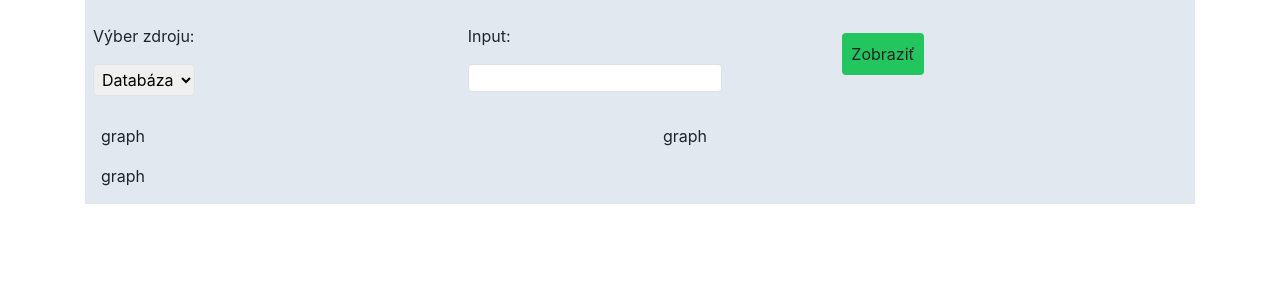
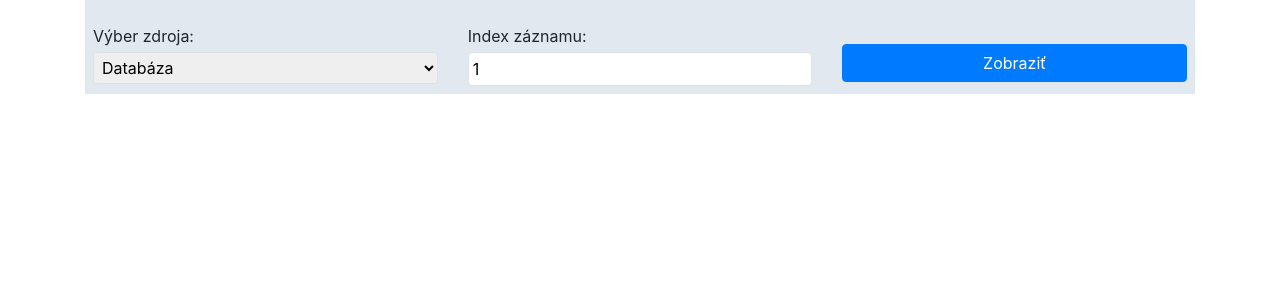
Before and after one commit to McLehotsky/poit_peltier_project, a Flask app: page /archive in a window 1280 px wide. Shown: the part 56-356 px from the top of the page. Run offline with Flask 3, Linux system fonts and the light colour scheme; some libraries are stand-ins or nearby versions.

Commit message:
Implement archive functionality with data visualization; update HTML structure and JavaScript for API integration

```diff
--- a/server/static/js/archive.js
+++ b/server/static/js/archive.js
@@ -0,0 +1,168 @@
+$('#show-btn').click(function() {
+    // 1. Načítame hodnoty z formulára
+    let source = $('#mode-select').val(); // Bude "databaza" alebo "subor"
+    let rowId = parseInt($('#index-zaznamu').val());
+
+    // 2. Skontrolujeme, či používateľ zadal platné číslo
+    if (!rowId || rowId <= 0) {
+        alert("Prosím, zadajte platný index záznamu (číslo väčšie ako 0).");
+        return;
+    }
+
+    // 3. Rozhodneme, ktoré API zavoláme podľa vybraného zdroja
+    let apiUrl = source === "databaza" ? `/api/read_db/${rowId}` : `/api/read_log/${rowId}`;
+
+    // 4. Samotné volanie na Python backend
+    $.ajax({
+        url: apiUrl,
+        type: 'GET',
+        success: function(response) {
+            console.log(`[ÚSPECH] Dáta zo zdroja: ${source}, Index: ${rowId}`);
+
+            // --- ZAČIATOK SPRACOVANIA A KRESLENIA GRAFOV ---
+
+            let dataArray;
+            try {
+                // Keďže čítame zo súboru, dáta prídu ako jeden dlhý text (String).
+                // Musíme ich premeniť na skutočný JavaScriptový zoznam (Array) pomocou JSON.parse
+                dataArray = typeof response === 'string' ? JSON.parse(response) : response;
+            } catch (e) {
+                console.error("Chyba pri parsovaní JSON:", e);
+                alert("Chyba pri spracovaní dát. Skontrolujte formát v zdroji.");
+                return;
+            }
+
+            if (!Array.isArray(dataArray) || dataArray.length === 0) {
+                alert("Záznam je prázdny alebo má nesprávny formát.");
+                return;
+            }
+
+            // Pripravíme si prázdne polia pre osi X a Y
+            let timestamps = [];
+            let temps = [];
+            let pumpPwms = [];
+            let tecPwms = [];
+
+            // Prejdeme každý bod z histórie a rozdelíme ho (názvy musia sedieť s tvojou konzolou)
+            dataArray.forEach(point => {
+                timestamps.push(point.t);
+                temps.push(point.temp);
+                pumpPwms.push(point.p_pwm);
+                tecPwms.push(point.t_pwm);
+            });
+
+            $('#graphs-wrapper').fadeIn(300);
+
+            // Nastavenie pre malé grafy (aby vyzerali rovnako)
+            const smallGraphLayout = {
+                autosize: true, // Povolí automatické prispôsobenie
+                margin: { t: 10, b: 40, l: 40, r: 20 }, // Zmenšený horný okraj (t: 10)
+                xaxis: { type: 'date', showgrid: false },
+                yaxis: { range: [0, 260], fixedrange: true }
+            };
+
+            // Vykreslíme GRAF 1: Pumpa
+            Plotly.newPlot('pump-graph', [{
+                x: timestamps,
+                y: pumpPwms,
+                name: 'Pumpa',
+                mode: 'lines',
+                line: { color: '#ff7f0e', width: 2 }
+            }], smallGraphLayout, { responsive: true }); // <-- Pridané { responsive: true }
+
+            // Vykreslíme GRAF 2: Peltier
+            Plotly.newPlot('tec-graph', [{
+                x: timestamps,
+                y: tecPwms,
+                name: 'Peltier',
+                mode: 'lines',
+                line: { color: '#9467bd', width: 2 }
+            }], smallGraphLayout, { responsive: true }); // <-- Pridané { responsive: true }
+
+            // Vykreslíme GRAF 3: Teplota
+            Plotly.newPlot('temp-graph', [{
+                x: timestamps,
+                y: temps,
+                name: 'Teplota',
+                mode: 'lines',
+                fill: 'tozeroy',
+                line: { color: '#1f77b4', width: 3 }
+            }], {
+                autosize: true, // Povolí automatické prispôsobenie
+                xaxis: { type: 'date' },
+                yaxis: { range: [10, 30] },
+                margin: { t: 10, b: 40, l: 40, r: 20 }
+            }, { responsive: true }); // <-- Pridané { responsive: true }
+
+            // --- KONIEC KRESLENIA GRAFOV ---
+        },
+        error: function(xhr) {
+            console.error("[CHYBA] Nepodarilo sa načítať dáta:", xhr.responseText);
+            alert(`Záznam s indexom ${rowId} v zdroji "${source}" nebol nájdený.`);
+        }
+    });
+});
+
+document.addEventListener('DOMContentLoaded', () => {
+    const inputPumpa = document.getElementById('ovladanie-pumpa');
+    const inputPeltier = document.getElementById('ovladanie-peltier');
+
+    // Pomocná funkcia na odoslanie POST požiadavky
+    async function posliPwmKonstantu(url, hodnota) {
+        // Prevody na číslo a základná validácia prázdnej hodnoty
+        const ciselnaHodnota = parseInt(hodnota, 10);
+        if (isNaN(ciselnaHodnota)) {
+            console.warn(`Zadaná hodnota pre ${url} nie je platné číslo.`);
+            return;
+        }
+
+        try {
+            const response = await fetch(url, {
+                method: 'POST',
+                headers: {
+                    'Content-Type': 'application/json'
+                },
+                body: JSON.stringify({ pwm: ciselnaHodnota })
+            });
+
+            if (!response.ok) {
+                throw new Error(`Chyba pri komunikácii so serverom: ${response.status}`);
+            }
+
+            const data = await response.json();
+            console.log(`Úspešne aktualizované cez API (${url}):`, data);
+        } catch (error) {
+            console.error(`Nastala chyba pri odosielaní na ${url}:`, error);
+        }
+    }
+
+    // Naviazanie udalosti 'blur' pre pumpu
+    if (inputPumpa) {
+        inputPumpa.addEventListener('blur', (event) => {
+            const hodnota = event.target.value;
+            posliPwmKonstantu('/api/pwm_pump', hodnota);
+        });
+
+        // Voliteľné: Odoslanie po stlačení klávesu Enter
+        inputPumpa.addEventListener('keypress', (event) => {
+            if (event.key === 'Enter') {
+                inputPumpa.blur(); // Vyvolá udalosť blur a stratí fokus
+            }
+        });
+    }
+
+    // Naviazanie udalosti 'blur' pre Peltierov článok
+    if (inputPeltier) {
+        inputPeltier.addEventListener('blur', (event) => {
+            const hodnota = event.target.value;
+            posliPwmKonstantu('/api/pwm_tec', hodnota);
+        });
+
+        // Voliteľné: Odoslanie po stlačení klávesu Enter
+        inputPeltier.addEventListener('keypress', (event) => {
+            if (event.key === 'Enter') {
+                inputPeltier.blur(); // Vyvolá udalosť blur a stratí fokus
+            }
+        });
+    }
+});
--- a/server/templates/archive.html
+++ b/server/templates/archive.html
@@ -31,35 +31,42 @@
         <div class="bg-slate-200 p-2">
             <div class="row">
                 <div class="col">
-                    <p class="mt-3">Výber zdroju:</p>
-                    <select id="mode-select" class="p-1 border border-gray-300 rounded">
-                        <option value="manual">Databáza</option>
-                        <option value="automatic">Súbor</option>
+                <p class="mt-3 mb-1">Výber zdroja:</p>
+                <select id="mode-select" class="p-1 border border-gray-300 rounded w-100">
+                    <option value="databaza">Databáza</option>
+                    <option value="subor">Súbor</option>
                 </select>
             </div>
             <div class="col">
-                    <p class="mt-3">Input:</p>
-                    <input id="ovladanie-peltier" type="number" class="mb-2 border border-gray-300 rounded"></input>
+                <p class="mt-3 mb-1">Index záznamu:</p>
+                <!-- Zmazané </input> a pridané w-100 -->
+                <input id="index-zaznamu" type="number" value="1" class="p-1 border border-gray-300 rounded w-100">
             </div>
-                <div class="col d-flex align-items-center">
-                    <button id="show-btn" class="btn bg-green-500 p-2">Zobraziť</button>
+            <div class="col d-flex align-items-end">
+                <!-- Tlačidlo, ktoré spúšťa JS kód vyššie -->
+                <button id="show-btn" class="btn btn-primary w-100 mb-1">Zobraziť</button>
             </div>
             </div>
         </div>
-        <div class="bg-slate-200 p-2">
-            <div class="row">
-                <div class="col m-2">
-                    graph
+        <div id="graphs-wrapper" class="bg-slate-200 p-2" style="display: none;">
+            <div class="row mt-4">
+                <div class="col-6">
+                    <p class="text-center">Pumpa</p>
+                    <div id="pump-graph" class="graph-container shadow-sm"></div>
                 </div>
-                <div class="col m-2">
-                    graph
+                <div class="col-6">
+                    <p class="text-center">Peltier</p>
+                    <div id="tec-graph" class="graph-container shadow-sm"></div>
                 </div>
             </div>
-            <div class="m-2">
-                graph
+            <div class="row mt-3">
+                <div class="col-12">
+                    <p class="text-center">Teplota</p>
+                    <div id="temp-graph" class="graph-container shadow-sm"></div>
                 </div>
             </div>
         </div>
-    <script src="../static/js/main.js"></script>
+    </div>
+    <script src="../static/js/archive.js"></script>
 </body>
 </html>
```
Lines whose indentation alone changed are shown as unchanged.
